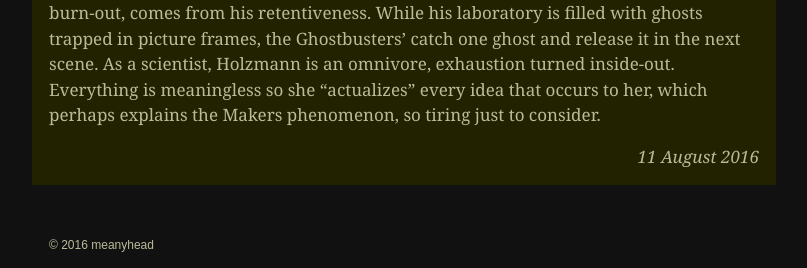
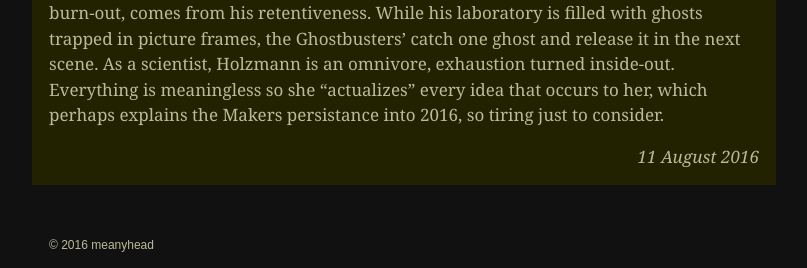
Before and after one commit to meanyhead/meanyhead.github.io, a Jekyll site: the page built from _posts/2016-8-11-futurism.md, in a window 1280 px wide and 900 px high, scrolled down 1630 px. Shown: the part 629-897 px from the top of the window, without its empty margins (236-1043 px from the left). Built offline with Jekyll 4.4.1, drawn with Linux system fonts in a browser that asks for light colours; comment, search, counter and statistics services are not loaded; some of the changed text lies outside the part shown.

Commit message:
persistance

```diff
--- a/_posts/2016-8-11-futurism.md
+++ b/_posts/2016-8-11-futurism.md
@@ -19,4 +19,4 @@ Dumb Chris Hemsworth needs to be dumb because muscle offers no protection. The v
 
 ![Dumb Chris Hemsworth spits out Melissa McCarthy's coffee]({{ site.baseurl }}/res/img/hemsworth-spitting.gif)
 
-2016 is a year of crying in comedies for me. Not because the comedies (*Absolutely Fabulous*, *Ghostbusters*) are bad, but because the jokes brush away my habitual distractions, and then there are lulls between jokes. In most groups I am a Holzmann, relying on others to be responsible and to define a continuity that she is left to observe and comment upon at her leisure. The expansiveness of her relation to time allows her to be laconic. Her jokes are burn-out jokes. Both she and the villain are destructive geniuses, but where he wants to blow up the world because it's not up to his standards, she is a nihilist who delights in blowing shit up in general. His energy, as well as his burn-out, comes from his retentiveness. While his laboratory is filled with ghosts trapped in picture frames, the Ghostbusters' catch one ghost and release it in the next scene. As a scientist, Holzmann is an omnivore, exhaustion turned inside-out. Everything is meaningless so she "actualizes" every idea that occurs to her, which perhaps explains the Makers phenomenon, so tiring just to consider.
+2016 is a year of crying in comedies for me. Not because the comedies (*Absolutely Fabulous*, *Ghostbusters*) are bad, but because the jokes brush away my habitual distractions, and then there are lulls between jokes. In most groups I am a Holzmann, relying on others to be responsible and to define a continuity that she is left to observe and comment upon at her leisure. The expansiveness of her relation to time allows her to be laconic. Her jokes are burn-out jokes. Both she and the villain are destructive geniuses, but where he wants to blow up the world because it's not up to his standards, she is a nihilist who delights in blowing shit up in general. His energy, as well as his burn-out, comes from his retentiveness. While his laboratory is filled with ghosts trapped in picture frames, the Ghostbusters' catch one ghost and release it in the next scene. As a scientist, Holzmann is an omnivore, exhaustion turned inside-out. Everything is meaningless so she "actualizes" every idea that occurs to her, which perhaps explains the Makers persistance into 2016, so tiring just to consider.
```
